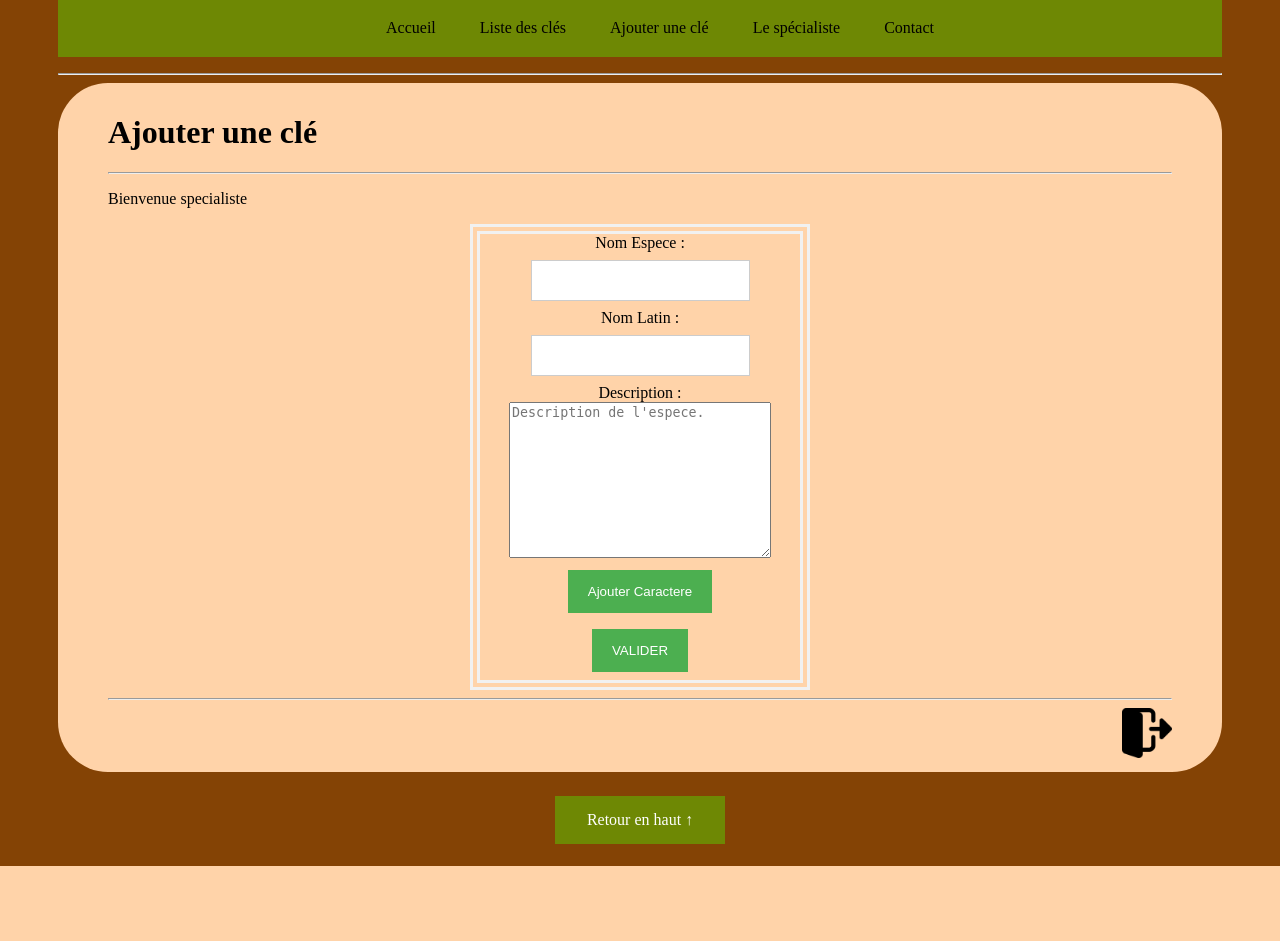
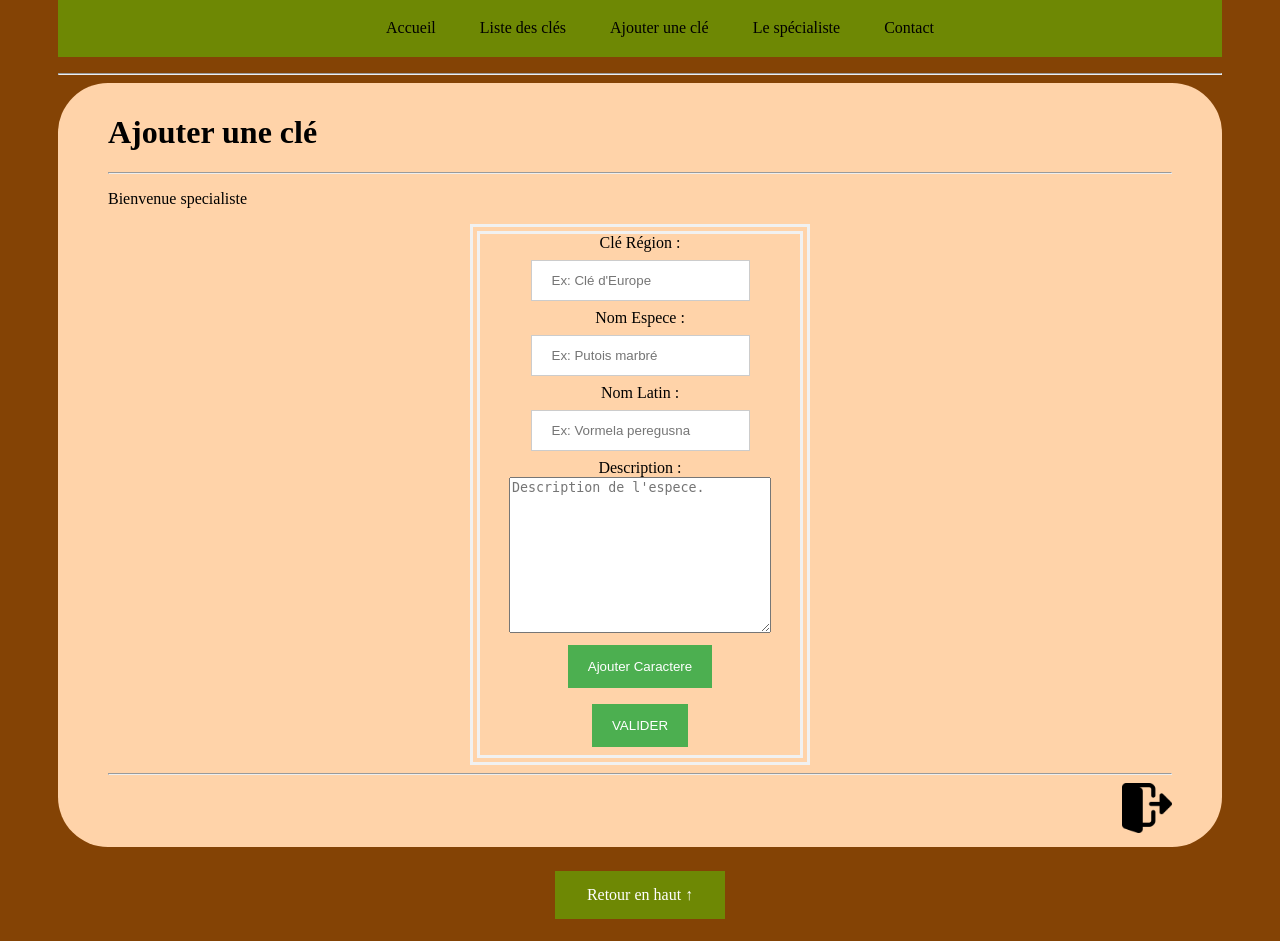
Before and after one commit to juthomas/Mustilide_django, a Django app: page /ajouter in a window 1280 px wide. Shown: the part 126-1067 px from the top of the page. Before the commit the page ends 992 px from the top, so only its background shows below. Run offline with Django 3.2, Linux system fonts and the light colour scheme; a user stored in the database is signed in.

Commit message:
[ADD] ...

```diff
--- a/cle/template/cle/page_ajouter.html
+++ b/cle/template/cle/page_ajouter.html
@@ -29,10 +29,10 @@
 		// On cree l'html de notre formulaire de caractere
 		// (avec un nom, un id, et un parametre pour la fonction de suppression qui correspond à l"ID)
 		var caractere = '<p> Caractere ' + i + ' : </p> 		Nom Caractere \
-		<input type="text" name="caractere' + i + '">\
+		<input type="text" name="caractere' + i + '" placeholder="Ex: Taille de la queue">\
 		</br>\
 		Etat\
-		<input type="text" name="etat' + i + '">\
+		<input type="text" name="etat' + i + '"placeholder="Ex: Longue">\
 			<button type="button" onclick="RmCurrentCaractereInput(\'id' + i + '\')" >Supprimer Caractere</button>'
 
 		// On met le code HTML ci-dessus dans notre balise <p>
@@ -73,11 +73,14 @@
 <p> Bienvenue {{ request.user.username }}</p>
 	<form id="myForm" align="center" action="" method="post">
 		{% csrf_token %}
+		Clé Région :<br>
+		<input type="text" name="cleRegion" placeholder="Ex: Clé d'Europe">
+		<br>
 		Nom Espece :<br>
-		<input type="text" name="espName">
+		<input type="text" name="espName" placeholder="Ex: Putois marbré">
 		<br>
 		Nom Latin :<br>
-		<input type="text" name="latinName">
+		<input type="text" name="latinName" placeholder="Ex: Vormela peregusna">
 		<br>
 		Description :<br>
 		<textarea name="description"
--- a/cle/views.py
+++ b/cle/views.py
@@ -34,6 +34,7 @@ def affiche_ajouter(request):
 	# Cle.objects.create(nom='hi')
 	if request.method=='POST':
 		print('Request Data :' + str(request.POST))
+		print('Cle Region :' + request.POST['cleRegion'])
 		print('Nom espece :' + request.POST['espName'])
 
 
@@ -41,15 +42,31 @@ def affiche_ajouter(request):
 		print('Description :' + request.POST['description'])
 		print('Post members :' + str(len(request.POST)))
 
+		# Partie pour regarder Si la cle de region existe
+		# si elle n'existe pas on la cree
+		if (not Cle.objects.filter(nom=request.POST['cleRegion']).exists()):
+			Cle.objects.create(nom=request.POST['cleRegion'])
+		else :
+			print('La cle de region "' + request.POST['cleRegion'] + '" existe deja')
+
+
+		# On regarde si l'espece existe deja, si elle existe,
+		# on ne rempli pas la base de donnees
 		if (Espece.objects.filter(nom=request.POST['espName']).exists()):
 			print('L\'espece est deja repertoriee')
 			return render(request, 'cle/page_ajouter.html', {})
+
+		# On cree une nouvelle espece dans la BD avec son nom,
+		# son nom latin et sa description
 		Espece.objects.create(nom=request.POST['espName'], \
 		nom_latin=request.POST['latinName'], description=request.POST['description'], cle_name_id=1)
 
 
-
-		caracteresRestants = (len(request.POST) - 4) / 2
+		# On etabli combien de caracteres sont presents dans le formulaire
+		# en se basant sur la taille du formulaire
+		# 4 champs d'input + 1 token = 5
+		# 2 champs par caractere
+		caracteresRestants = (len(request.POST) - 5) / 2
 		print('Remaining caracteres :' + str(caracteresRestants))
 
 		i = 0
```
Also changed, not shown: 1 other file.
